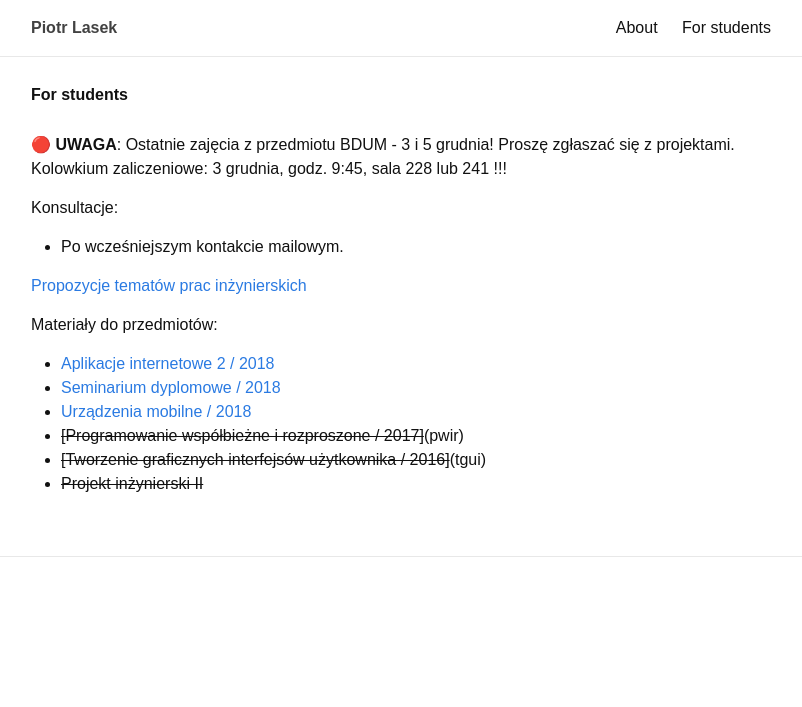
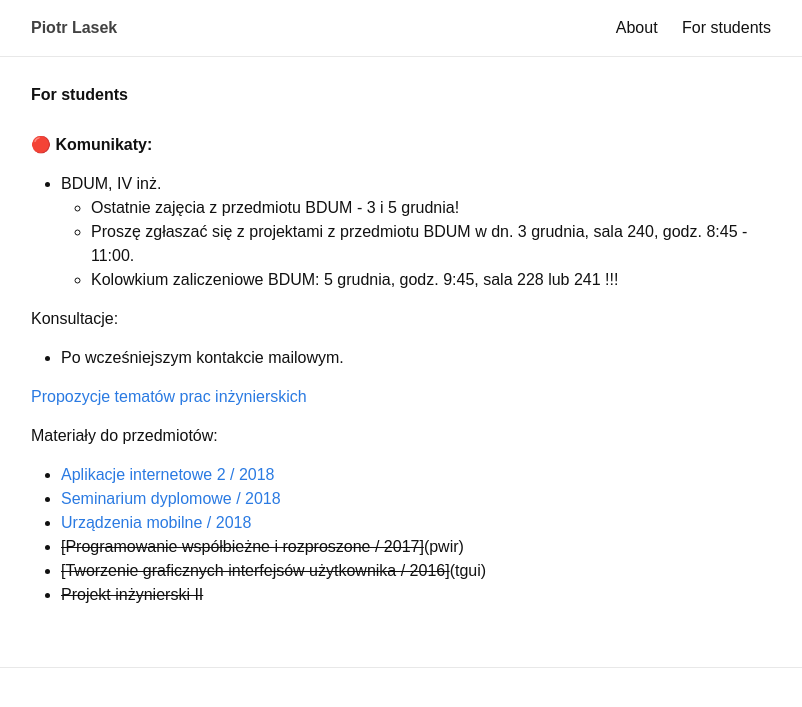
Before and after one commit to piotrlasek/piotrlasek.github.io, a Jekyll site: the page built from for-students.md, in a window 1280 px wide. Shown: the top 707 px of the page, without its empty margins (239-1041 px from the left). Built offline with Jekyll 4.4.1, drawn with Linux system fonts in a browser that asks for light colours.

Commit message:
Update for-students.md

```diff
--- a/for-students.md
+++ b/for-students.md
@@ -4,7 +4,11 @@ title: For students
 permalink: /for-students/
 ---
 
-&#x1F534; **UWAGA**: Ostatnie zajęcia z przedmiotu BDUM - 3 i 5 grudnia! Proszę zgłaszać się z projektami. Kolowkium zaliczeniowe: 3 grudnia, godz. 9:45, sala 228 lub 241 !!!
+&#x1F534; **Komunikaty:**
+* BDUM, IV inż.
+  * Ostatnie zajęcia z przedmiotu BDUM - 3 i 5 grudnia!
+  * Proszę zgłaszać się z projektami z przedmiotu BDUM w dn. 3 grudnia, sala 240, godz. 8:45 - 11:00.
+  * Kolowkium zaliczeniowe BDUM: 5 grudnia, godz. 9:45, sala 228 lub 241 !!!
 
 Konsultacje:
 
```
